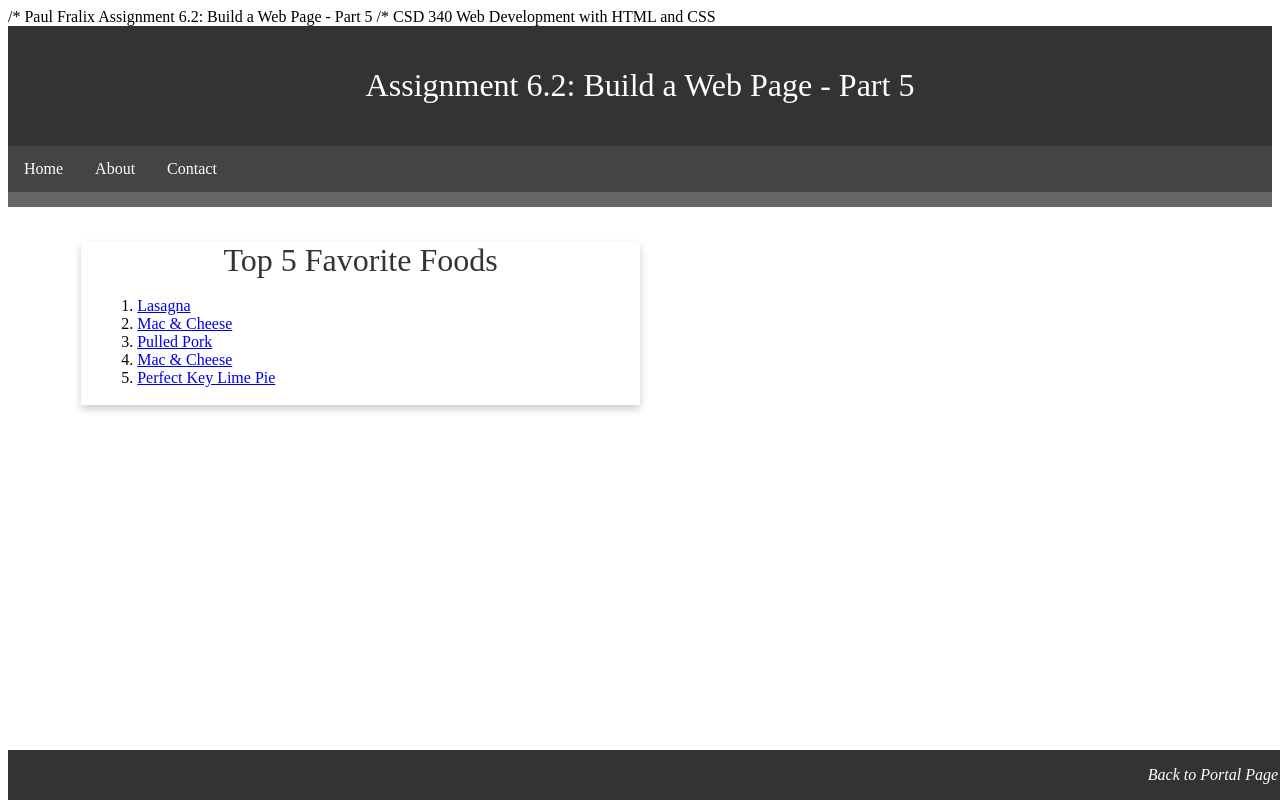
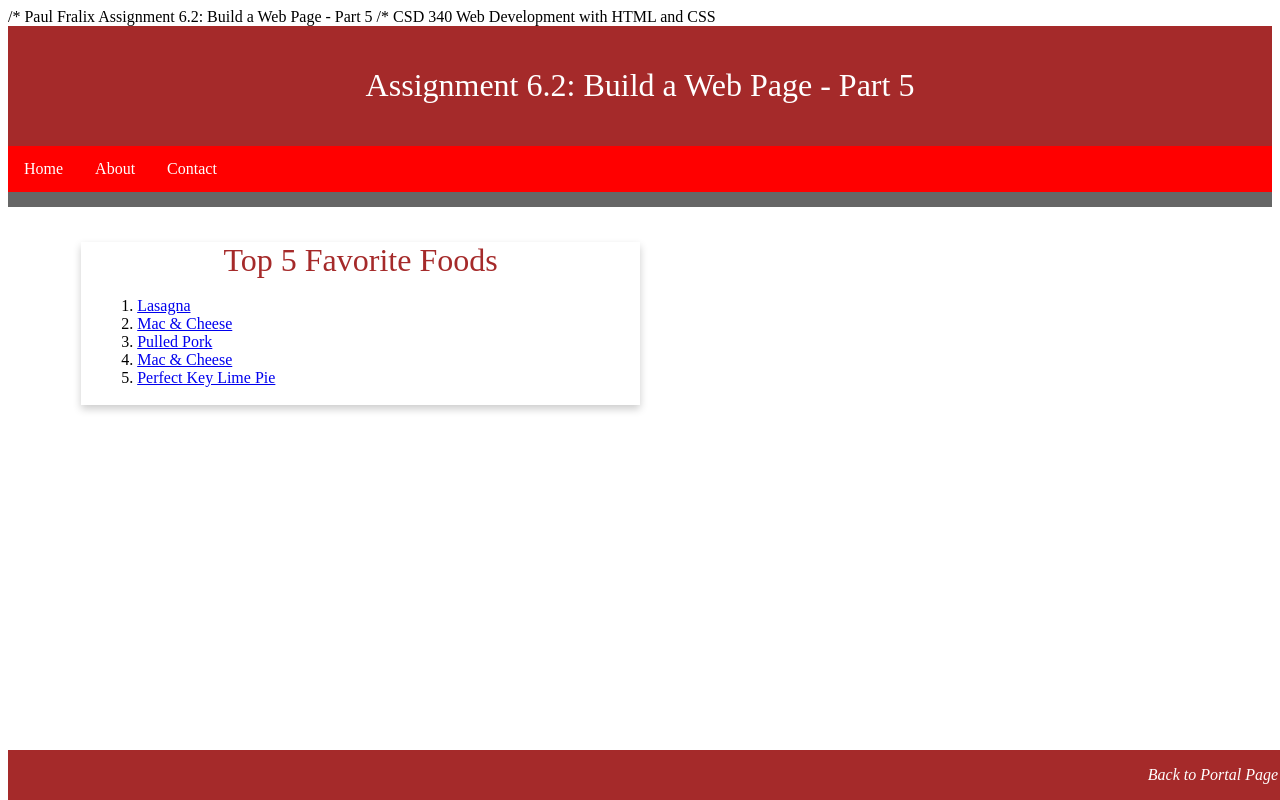
Before and after one commit to Peas16/csd-340, a plain HTML site: page module-6/fralix_Mod6_2.html in a window 1280 px wide. Drawn offline with Linux system fonts and the light colour scheme.

Commit message:
Pushing updated css

```diff
--- a/module-6/fralix_Mod6_2.css
+++ b/module-6/fralix_Mod6_2.css
@@ -3,7 +3,7 @@
 
 /* Header */
 header {
-    background-color: #333;
+    background-color:brown;
     color: white;
     padding: 20px;
     text-align: center;
@@ -16,7 +16,7 @@ h1 {
 /* Navbar */
 #navbar {
     overflow: hidden;
-    background-color: #444;
+    background-color:red;
     border-bottom: solid 15px #666;
 }
 
@@ -31,7 +31,7 @@ h1 {
 
 #navbar a:hover {
     background-color: #ddd;
-    color: black;
+    color: blue;
 }
 
 /* Container */
@@ -56,7 +56,7 @@ h1 {
 .card-title {
     text-align: center;
     font-size: 2em;
-    color: #333;
+    color: brown;
     font-weight: 400;
 }
 
@@ -66,7 +66,7 @@ h1 {
 
 /* Footer */
 footer {
-    background-color: #333;
+    background-color: brown ;
     position: absolute;
     bottom: 0;
     width: 100%;
```
